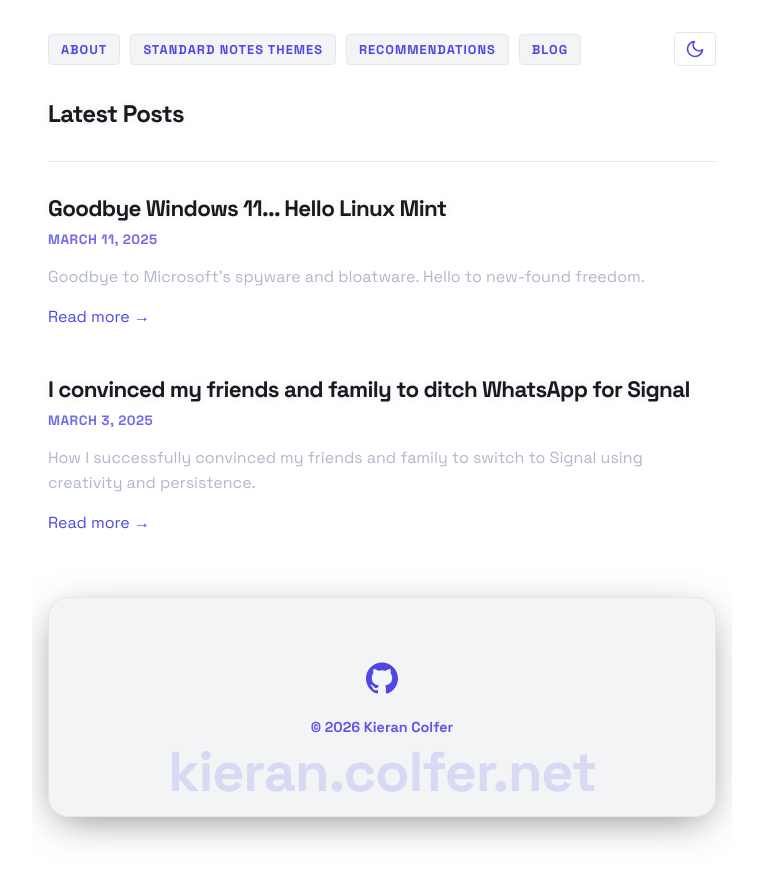
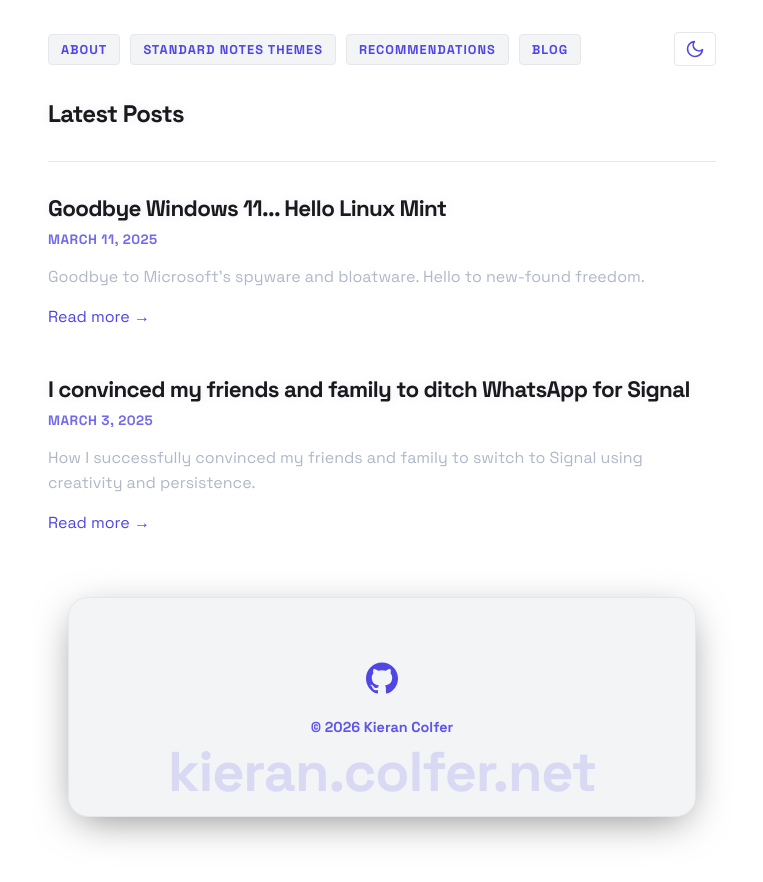
Before and after one commit to PASSK3YS/PASSK3YS.github.io, a Jekyll site: the page built from blog.html, in a window 1280 px wide. Shown: the top 882 px of the page, without its empty margins (258-1021 px from the left). Built offline with Jekyll 4.4.1, drawn with Linux system fonts in a browser that asks for light colours.

Commit message:
chore: fix shadow

```diff
--- a/assets/css/style.css
+++ b/assets/css/style.css
@@ -153,8 +153,7 @@
 
 footer {
     margin-top: 4rem;
-    padding-top: 0;
-    padding-bottom: 2rem;
+    padding: 0 20px 2rem 20px;
     border-top: none;
 }
 
```
